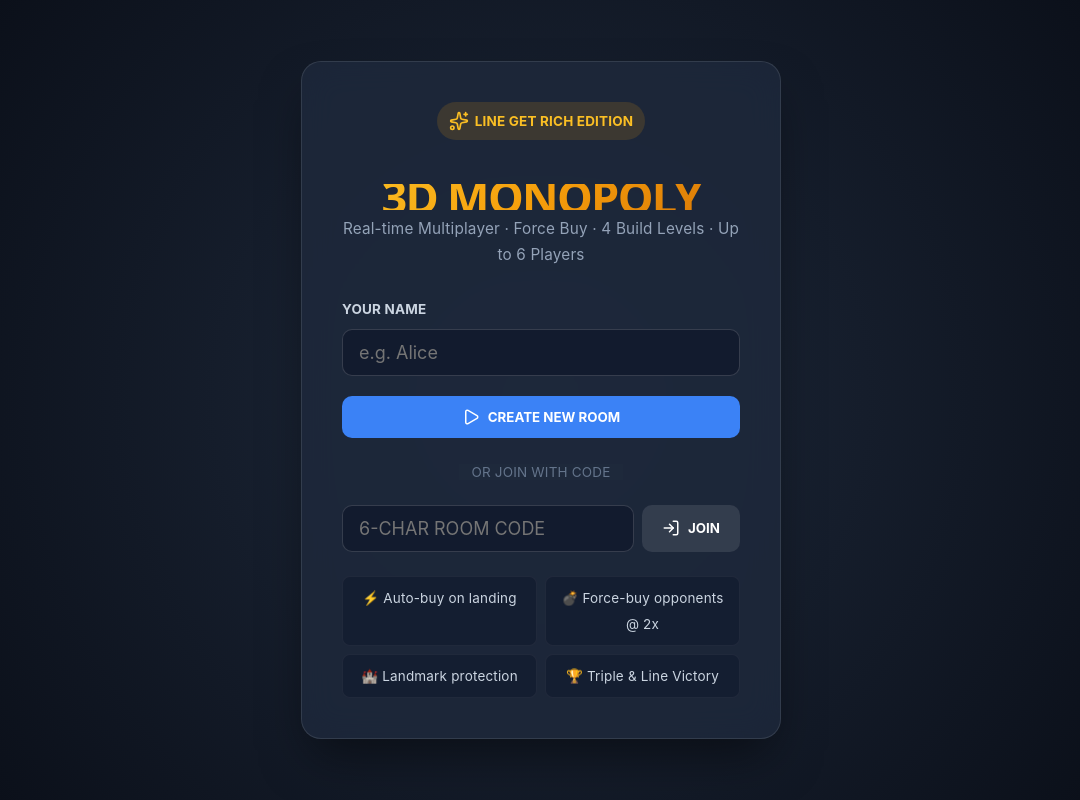
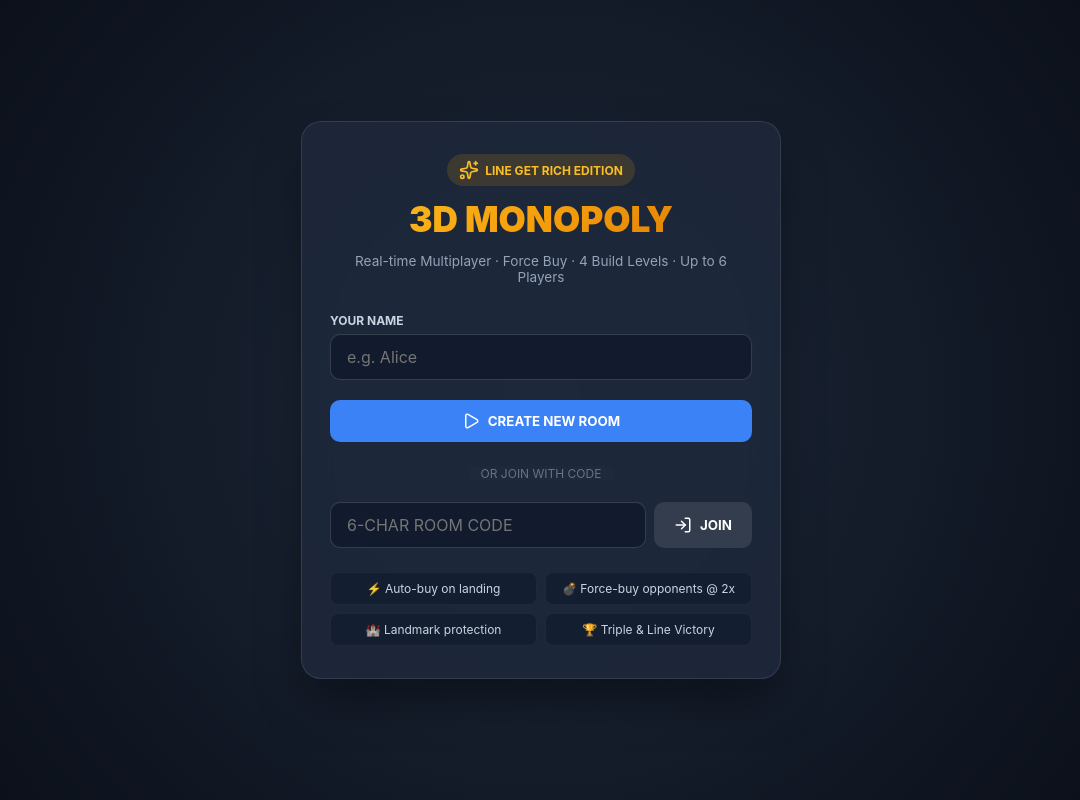
Before and after one commit to Akihiro2004/monopoly, a React (Vite) app in the folder client/: page / in a window 1280 px wide. Shown: the whole page, without its empty margins (99-1179 px from the left). Built offline with nearby package versions, Linux system fonts and the light colour scheme; no server answers.

Commit message:
fix: resolve 3D MONOPOLY title cutoff by fixing index.css root width and adjusting title line-height

```diff
--- a/client/src/index.css
+++ b/client/src/index.css
@@ -1,111 +1,16 @@
-:root {
-  --text: #6b6375;
-  --text-h: #08060d;
-  --bg: #fff;
-  --border: #e5e4e7;
-  --code-bg: #f4f3ec;
-  --accent: #aa3bff;
-  --accent-bg: rgba(170, 59, 255, 0.1);
-  --accent-border: rgba(170, 59, 255, 0.5);
-  --social-bg: rgba(244, 243, 236, 0.5);
-  --shadow:
-    rgba(0, 0, 0, 0.1) 0 10px 15px -3px, rgba(0, 0, 0, 0.05) 0 4px 6px -2px;
-
-  --sans: system-ui, 'Segoe UI', Roboto, sans-serif;
-  --heading: system-ui, 'Segoe UI', Roboto, sans-serif;
-  --mono: ui-monospace, Consolas, monospace;
-
-  font: 18px/145% var(--sans);
-  letter-spacing: 0.18px;
-  color-scheme: light dark;
-  color: var(--text);
-  background: var(--bg);
-  font-synthesis: none;
-  text-rendering: optimizeLegibility;
-  -webkit-font-smoothing: antialiased;
-  -moz-osx-font-smoothing: grayscale;
-
-  @media (max-width: 1024px) {
-    font-size: 16px;
-  }
+* {
+  box-sizing: border-box;
+  margin: 0;
+  padding: 0;
 }
 
-@media (prefers-color-scheme: dark) {
-  :root {
-    --text: #9ca3af;
-    --text-h: #f3f4f6;
-    --bg: #16171d;
-    --border: #2e303a;
-    --code-bg: #1f2028;
-    --accent: #c084fc;
-    --accent-bg: rgba(192, 132, 252, 0.15);
-    --accent-border: rgba(192, 132, 252, 0.5);
-    --social-bg: rgba(47, 48, 58, 0.5);
-    --shadow:
-      rgba(0, 0, 0, 0.4) 0 10px 15px -3px, rgba(0, 0, 0, 0.25) 0 4px 6px -2px;
-  }
-
-  #social .button-icon {
-    filter: invert(1) brightness(2);
-  }
+html, body, #root {
+  width: 100%;
+  height: 100%;
+  margin: 0;
+  padding: 0;
+  overflow: hidden;
+  background-color: #090d16;
+  color: #f8fafc;
+  font-family: -apple-system, BlinkMacSystemFont, 'Segoe UI', Roboto, Oxygen, Ubuntu, Cantarell, sans-serif;
 }
-
-#root {
-  width: 1126px;
-  max-width: 100%;
-  margin: 0 auto;
-  text-align: center;
-  border-inline: 1px solid var(--border);
-  min-height: 100svh;
-  display: flex;
-  flex-direction: column;
-  box-sizing: border-box;
-}
-
-body {
-  margin: 0;
-}
-
-h1,
-h2 {
-  font-family: var(--heading);
-  font-weight: 500;
-  color: var(--text-h);
-}
-
-h1 {
-  font-size: 56px;
-  letter-spacing: -1.68px;
-  margin: 32px 0;
-  @media (max-width: 1024px) {
-    font-size: 36px;
-    margin: 20px 0;
-  }
-}
-h2 {
-  font-size: 24px;
-  line-height: 118%;
-  letter-spacing: -0.24px;
-  margin: 0 0 8px;
-  @media (max-width: 1024px) {
-    font-size: 20px;
-  }
-}
-p {
-  margin: 0;
-}
-
-code,
-.counter {
-  font-family: var(--mono);
-  display: inline-flex;
-  border-radius: 4px;
-  color: var(--text-h);
-}
-
-code {
-  font-size: 15px;
-  line-height: 135%;
-  padding: 4px 8px;
-  background: var(--code-bg);
-}
--- a/client/src/styles/home.css
+++ b/client/src/styles/home.css
@@ -38,6 +38,8 @@
   justify-content: center;
   background: radial-gradient(circle at center, #1e293b 0%, #090d16 100%);
   z-index: 50;
+  padding: 16px;
+  overflow-y: auto;
 }
 
 .home-card {
@@ -45,7 +47,7 @@
   backdrop-filter: blur(16px);
   border: 1px solid rgba(255, 255, 255, 0.1);
   border-radius: 20px;
-  padding: 40px;
+  padding: 32px 28px;
   width: 100%;
   max-width: 480px;
   box-shadow: 0 25px 50px -12px rgba(0, 0, 0, 0.5);
@@ -66,12 +68,17 @@
 }
 
 .game-title {
-  font-size: 2.5rem;
+  font-size: 2.2rem;
   font-weight: 900;
+  line-height: 1.2;
+  padding-bottom: 4px;
   background: linear-gradient(135deg, #fbbf24 0%, #f59e0b 50%, #d97706 100%);
   -webkit-background-clip: text;
+  background-clip: text;
   -webkit-text-fill-color: transparent;
-  margin-bottom: 6px;
+  color: transparent;
+  margin-bottom: 8px;
+  word-break: break-word;
 }
 
 .subtitle {
```
